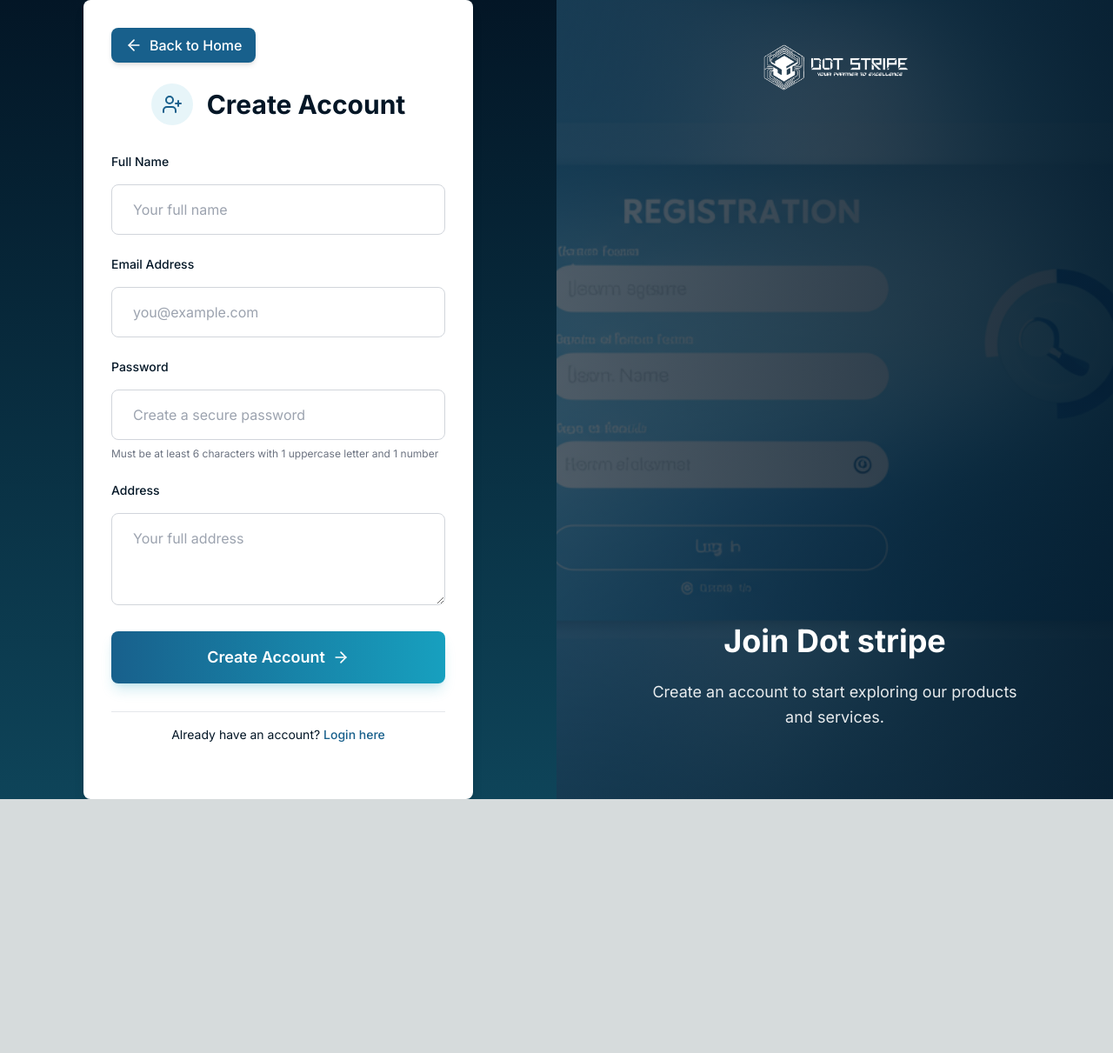
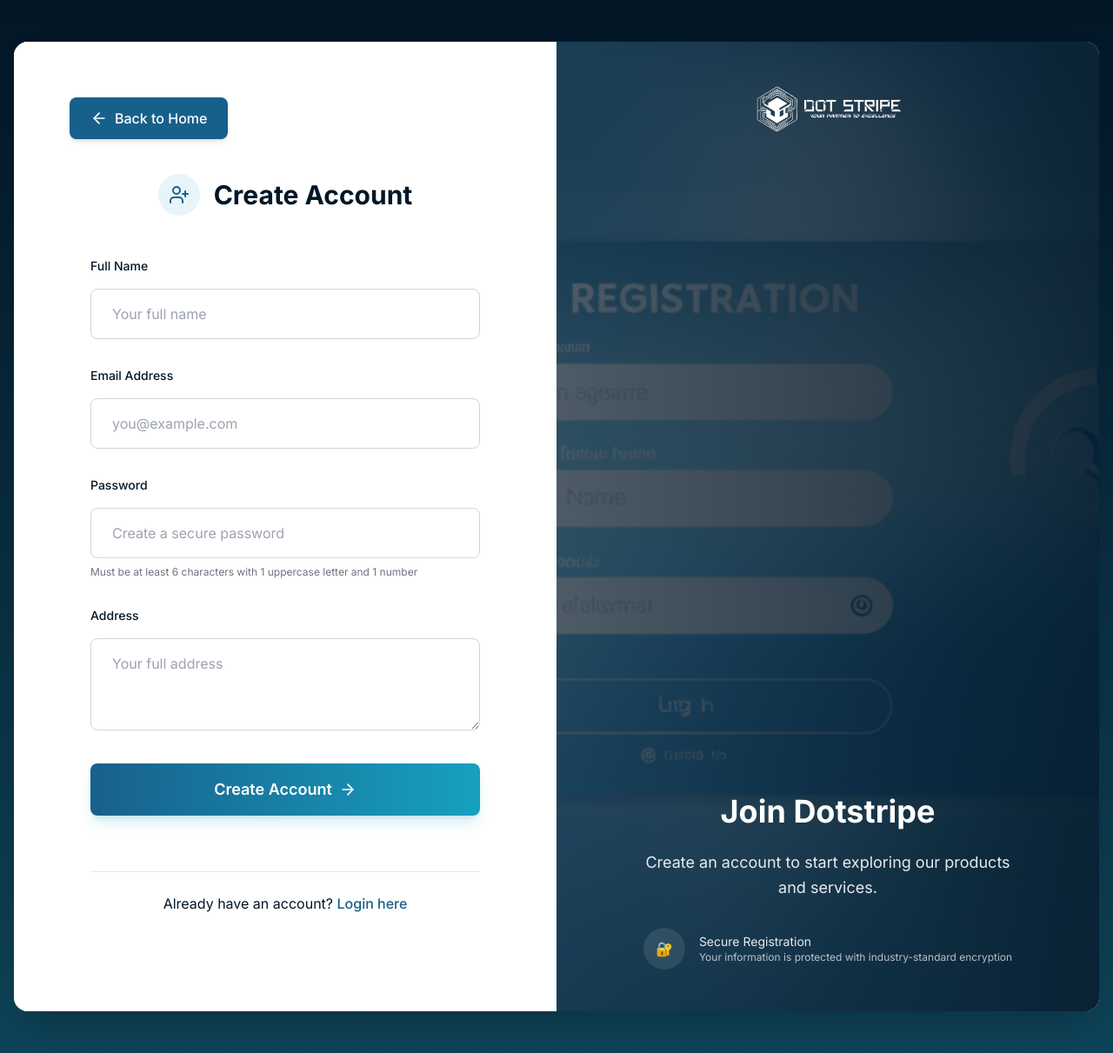
Before and after one commit to MICHELLAREAIDY2025/DotstripeFrontend, a Next.js app: page /register in a window 1280 px wide. Shown: the whole page at 87% size. Before the commit the page ends 919 px from the top, so only its background shows below. Built offline with nearby package versions, Linux system fonts and the light colour scheme; no server answers.

Commit message:
fixing cart button layout

```diff
--- a/src/app/register/page.js
+++ b/src/app/register/page.js
@@ -62,7 +62,7 @@ export default function RegisterPage() {
   }
 
   return (
-    <div className="min-h-screen flex bg-gradient-to-b from-[#031626] to-[#0E4459]">
+    <div className="min-h-screen bg-gradient-to-b from-[#031626] to-[#0E4459] flex items-center justify-center px-4 py-6 sm:py-12">
       <ToastContainer
         position="top-right"
         autoClose={5000}
@@ -76,18 +76,19 @@ export default function RegisterPage() {
         theme="colored"
       />
 
+      <div className="w-full max-w-7xl grid grid-cols-1 lg:grid-cols-2 bg-white rounded-xl sm:rounded-2xl shadow-xl sm:shadow-2xl overflow-hidden transform transition-all animate-fadeIn">
         {/* Left side - Form */}
-      <div className="flex flex-1 flex-col justify-center items-center">
-        <div className="w-full max-w-md bg-white rounded-lg shadow-lg p-8">
+        <div className="p-5 sm:p-8 md:p-12 lg:p-16 order-2 lg:order-1 bg-white flex flex-col items-center">
           {/* Mobile header with logo and back button */}
-          <div className="mb-6 flex flex-col sm:flex-row justify-between items-center gap-4">
+          <div className="w-full flex flex-col sm:flex-row justify-between items-center mb-6 sm:mb-10 gap-4">
             <Link
               href="/"
-              className="inline-flex items-center text-white bg-[#18608C] hover:bg-[#17A0BF] transition-colors py-2 px-4 rounded-lg shadow-md font-medium w-full sm:w-auto justify-center sm:justify-start"
+              className="inline-flex items-center text-white bg-[#18608C] hover:bg-[#17A0BF] transition-colors py-2 sm:py-3 px-4 sm:px-6 rounded-lg shadow-md hover:shadow-lg group font-medium w-full sm:w-auto justify-center sm:justify-start"
             >
-              <ArrowLeft className="h-5 w-5 mr-2" />
+              <ArrowLeft className="h-5 w-5 mr-2 group-hover:-translate-x-1 transition-transform duration-200" />
               <span>Back to Home</span>
             </Link>
+
             {/* Mobile logo */}
             <div className="flex lg:hidden">
               <Image
@@ -99,19 +100,22 @@ export default function RegisterPage() {
               />
             </div>
           </div>
-          <div className="w-full max-w-md mx-auto">
-            <div className="flex items-center justify-center mb-8">
+
+          <div className="w-full max-w-md">
+            <div className="flex items-center justify-center mb-8 sm:mb-12">
               <div className="bg-[#17A0BF]/10 p-3 rounded-full mr-4">
                 <UserPlus className="h-5 w-5 sm:h-6 sm:w-6 text-[#18608C]" />
               </div>
               <h2 className="text-2xl sm:text-3xl font-bold text-[#031626]">Create Account</h2>
             </div>
+
             {error && (
-              <div className="bg-red-50 border-l-4 border-red-500 p-3 mb-6 rounded-r-md animate-shake text-sm">
+              <div className="bg-red-50 border-l-4 border-red-500 p-3 sm:p-4 mb-6 sm:mb-8 rounded-r-md animate-shake text-sm sm:text-base">
                 <p className="text-red-700">{error}</p>
               </div>
             )}
-            <form onSubmit={handleSubmit} className="space-y-6">
+
+            <form onSubmit={handleSubmit} className="space-y-6 sm:space-y-8">
               <div className="space-y-1 sm:space-y-2">
                 <label className="block text-sm font-medium mb-1 sm:mb-2 text-[#031626]" htmlFor="name">
                   Full Name
@@ -198,8 +202,9 @@ export default function RegisterPage() {
                 </button>
               </div>
             </form>
-            <div className="mt-8 pt-4 border-t border-gray-200">
-              <p className="text-center text-sm text-[#031626]">
+
+            <div className="mt-10 sm:mt-16 pt-4 sm:pt-6 border-t border-gray-200">
+              <p className="text-center text-sm sm:text-base text-[#031626]">
                 Already have an account?{" "}
                 <Link
                   href="/login"
@@ -209,12 +214,14 @@ export default function RegisterPage() {
                 </Link>
               </p>
             </div>
-            <div className="h-8"></div>
+
+            {/* Extra space at the bottom */}
+            <div className="h-8 sm:h-12"></div>
           </div>
         </div>
-      </div>
-      {/* Right side - Image and text for large screens */}
-      <div className="relative hidden lg:block w-1/2">
+
+        {/* Right side - Image */}
+        <div className="relative hidden lg:block order-1 lg:order-2">
           <div className="absolute inset-0 bg-gradient-to-l from-[#031626]/90 to-[#031626]/70 z-10"></div>
           <div className="h-full w-full relative">
             <Image
@@ -236,11 +243,25 @@ export default function RegisterPage() {
                 className="object-contain"
               />
             </div>
+
             <div className="max-w-md mx-auto text-center">
-            <h1 className="text-4xl font-bold text-white mb-6">Join Dot stripe</h1>
+              <h1 className="text-4xl font-bold text-white mb-6">Join Dotstripe</h1>
               <p className="text-white/90 text-lg leading-relaxed mb-8">
                 Create an account to start exploring our products and services.
               </p>
+
+              <div className="flex items-center justify-center space-x-4">
+                <div className="w-12 h-12 rounded-full bg-white/10 backdrop-blur-sm flex items-center justify-center">
+                  <span className="text-white">🔐</span>
+                </div>
+                <div className="text-left">
+                  <p className="text-white/90 text-sm">Secure Registration</p>
+                  <p className="text-white/70 text-xs">
+                    Your information is protected with industry-standard encryption
+                  </p>
+                </div>
+              </div>
+            </div>
           </div>
         </div>
       </div>
--- a/src/app/what-we-do/products/page.js
+++ b/src/app/what-we-do/products/page.js
@@ -95,7 +95,6 @@ export default function ProductsPage() {
         <h3 className="text-xl font-semibold text-gray-800 mb-4">{product.name}</h3>
         <div className="flex justify-between items-center mb-4">
           <span className="text-[#18608C] font-bold text-xl">${product.price}</span>
-          <div className="flex gap-2">
           <button
             onClick={() => {
               setSelectedProduct(product)
@@ -106,24 +105,25 @@ export default function ProductsPage() {
           >
             <Info size={20} />
           </button>
+        </div>
+        <div className="space-y-2">
           <button
             onClick={() => {
               setSelectedProduct(product)
               setModalMode("cart")
             }}
-              className="bg-[#18608C] text-white p-2 rounded-md hover:bg-[#17A0BF] transition-colors duration-300"
-              title="Add to Cart"
+            className="w-full bg-[#18608C] text-white px-4 py-2 rounded-md hover:bg-[#17A0BF] transition-colors duration-300 flex items-center justify-center gap-2"
           >
             <ShoppingCart size={20} />
+            Add to Cart
           </button>
-          </div>
-        </div>
           <Link
             href={`/contact?product=${encodeURIComponent(product.name)}`}
-          className="block w-full text-center bg-[#18608C] text-white px-4 py-2 rounded-md hover:bg-[#17A0BF] transition-colors duration-300"
+            className="w-full bg-gray-200 text-gray-700 px-4 py-2 rounded-md hover:bg-gray-300 transition-colors duration-300 flex items-center justify-center"
           >
             Inquire
           </Link>
+        </div>
       </div>
     </motion.div>
   )
```
Lines whose indentation alone changed are shown as unchanged.
